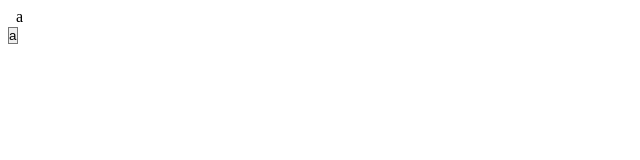
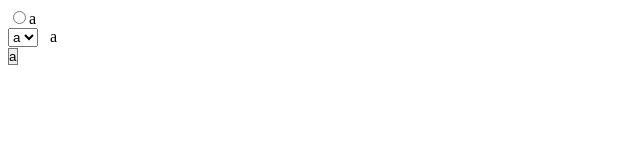
Before and after one commit to shota-suzuki/ms-expand-test, a plain HTML site: page index.html in a window 1280 px wide. Shown: the full height of the page, 0-640 px from the left. Drawn offline with Linux system fonts and the light colour scheme.

Commit message:
add default

```diff
--- a/index.html
+++ b/index.html
@@ -5,6 +5,13 @@
     <title></title>
   </head>
   <body>
+    <input  type="radio">a</input><br />
+    <select>
+      <option label="a">a</option>
+      <option label="a">a</option>
+      <option label="a">a</option>
+    </select>
+
     <input class="radio" type="radio">a</input><br />
     <select class="select">
       <option label="a">a</option>
```
